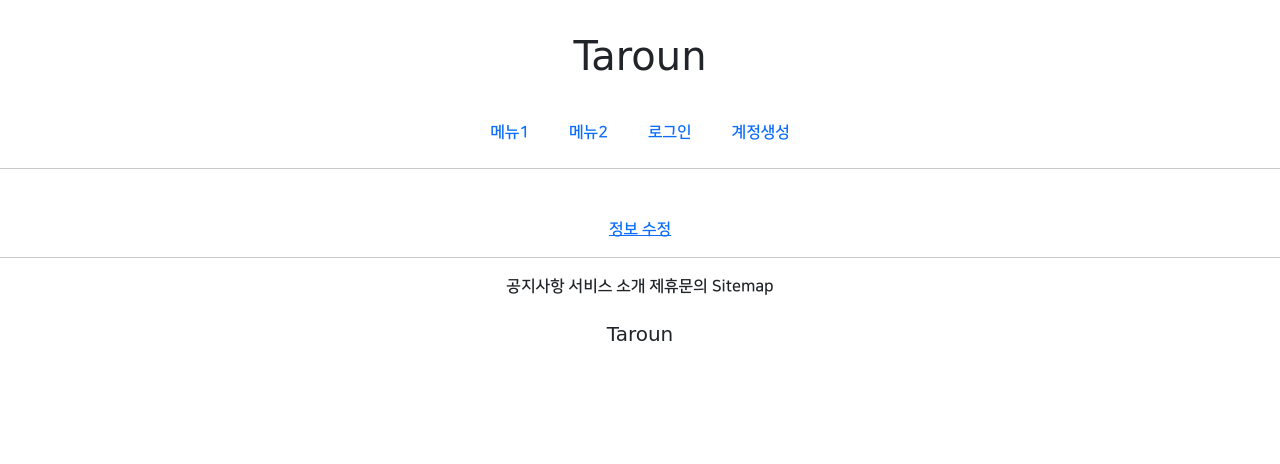
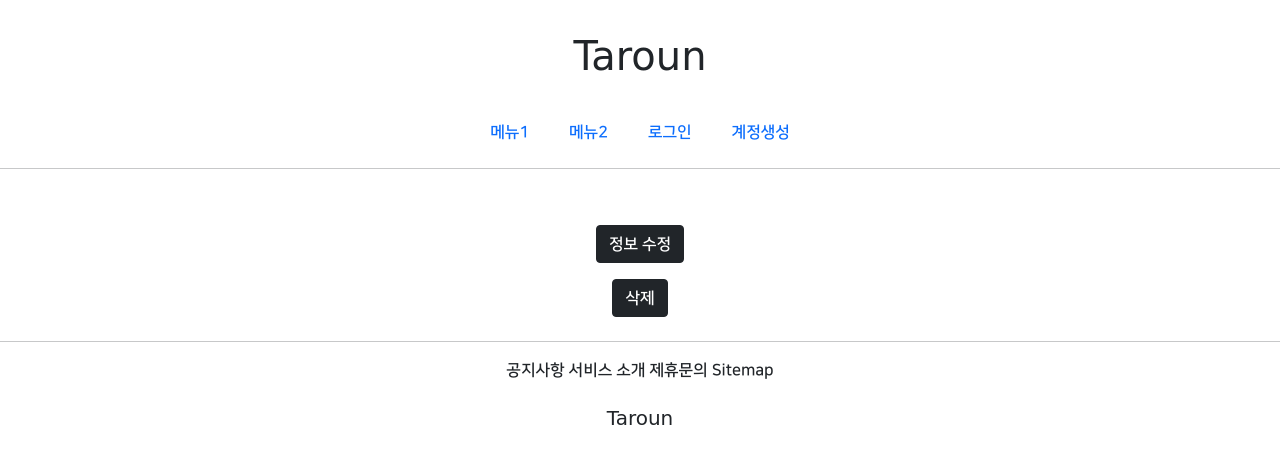
Before and after one commit to taroun/new_1ban, a Django app: template accountapp/templates/accountapp/detail.html in a window 1280 px wide. Shown: the top 464 px of the page. Run offline with Django 3.2, Linux system fonts and the light colour scheme; the template is opened without the code that fills it, so the values that code supplies are empty; parts of the project's set-up code (start-up, migrations or seed data) failed here and were passed over; some libraries are stand-ins or nearby versions; some web fonts are replaced.

Commit message:
7/19 new 1ban commit 1

```diff
--- a/accountapp/templates/accountapp/detail.html
+++ b/accountapp/templates/accountapp/detail.html
@@ -9,12 +9,15 @@
         <div>
             {{ target_user.date_joined }}
         </div>
-        <div>
-            <p>
-                <a href="{% url 'accountapp:update' pk=user.pk %}">
+        <div class="p-2">
+            <a class="btn btn-dark mx-2" href="{% url 'accountapp:update' pk=user.pk %}">
                     정보 수정
-                </a>
-            </p>
+            </a>
+        </div>
+        <div class="p-2">
+            <a class="btn btn-dark mx-2" href="{% url 'accountapp:delete' pk=user.pk %}">
+                    삭제
+            </a>
         </div>
     </div>
 
--- a/accountapp/urls.py
+++ b/accountapp/urls.py
@@ -1,7 +1,7 @@
 from django.contrib.auth.views import LoginView, LogoutView
 from django.urls import path
 
-from accountapp.views import hello_world, AccountCreateView, AccountDetailView, AccountUpdateView
+from accountapp.views import hello_world, AccountCreateView, AccountDetailView, AccountUpdateView, AccountDeleteView
 
 app_name = 'accountapp'
 
@@ -14,4 +14,5 @@ urlpatterns = [
     path('create/',AccountCreateView.as_view(),name='create'),
     path('detail/<int:pk>',AccountDetailView.as_view(),name='detail'),
     path('update/<int:pk>',AccountUpdateView.as_view(),name='update'),
+    path('delete/<int:pk>',AccountDeleteView.as_view(),name='delete'),
 ]
```
Also changed, not shown: accountapp/templates/accountapp/delete.html (added, +20 -0 lines), accountapp/views.py (+7 -1 lines).
